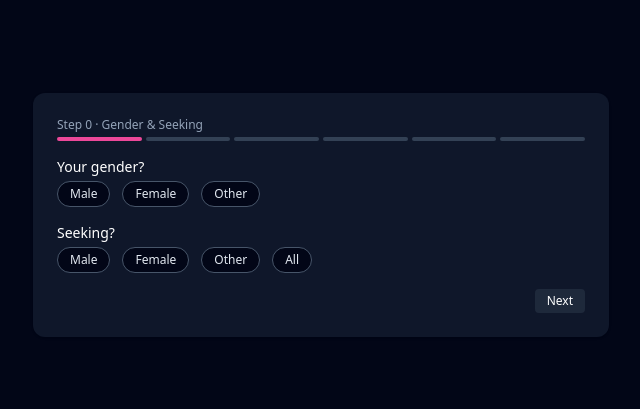
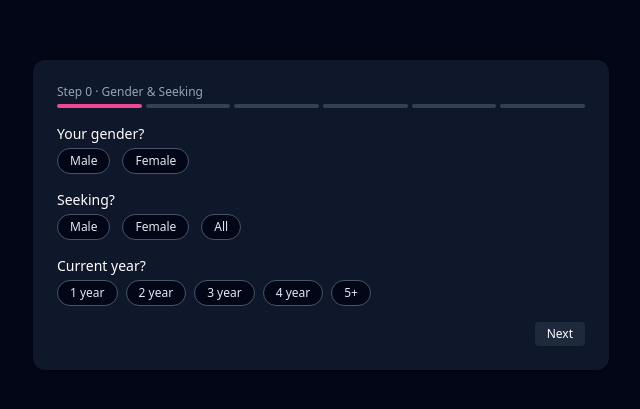
Before and after one commit to babluvalentino-cpu/campus-valentine, a React app in the folder frontend/: page /profile-setup in a window 1280 px wide. Shown: the part 185-594 px from the top of the page, without its empty margins (319-959 px from the left). Built offline with nearby package versions, Linux system fonts and the light colour scheme; the HTML template or start-up script is replaced by a standard one.

Commit message:
Update signup form: remove Other gender option, add year to step 0, remove looking_for question

```diff
--- a/frontend/src/components/ProfileWizard.jsx
+++ b/frontend/src/components/ProfileWizard.jsx
@@ -20,7 +20,6 @@ import React, { useState } from "react";
  *   gaming: 'yes' | 'no',
  *   sports: string[],
  *   vacation: 'mountains' | 'beaches',
- *   lookingFor?: 'long_term' | 'short_term',
  *   idealDate?: 'coffee' | 'movie' | 'dinner',
  *   activity?: 'clubs_party' | 'netflix_chill' | 'gym',
  *   trait: 'humor' | 'intelligence' | 'comfort',
@@ -122,11 +121,11 @@ export function ProfileWizard({ onComplete }) {
     if (currentStep === 0) {
       if (!data.gender) return "Please select your gender.";
       if (!data.seeking) return "Please select who you're seeking.";
+      if (!data.year) return "Please select your current year.";
     } else if (currentStep === 1) {
       if (!isRelationship && !isFriendship) {
         return "Please select what you're looking for.";
       }
-      if (!data.year) return "Please select your current year.";
       if (!data.residence) return "Please select your residence status.";
       if (!data.dietary) return "Please select your dietary preference.";
       if (!data.instrument) return "Please answer if you play an instrument.";
@@ -140,7 +139,6 @@ export function ProfileWizard({ onComplete }) {
       if (!data.vacation) return "Please pick a vacation preference.";
       // sports optional, but we allow empty
     } else if (currentStep === 4 && isRelationship) {
-      if (!data.lookingFor) return "Please choose what you're looking for.";
       if (!data.idealDate) return "Please pick an ideal date.";
       if (!data.activity) return "Please pick a preferred activity.";
     } else if (currentStep === 5) {
@@ -206,7 +204,6 @@ export function ProfileWizard({ onComplete }) {
       sports: data.sports,
       vacation: data.vacation,
 
-      lookingFor: isRelationship ? data.lookingFor : undefined,
       idealDate: isRelationship ? data.idealDate : undefined,
       activity: isRelationship ? data.activity : undefined,
 
@@ -353,12 +350,6 @@ function Step0GenderSeeking({ data, update }) {
             checked={data.gender === "female"}
             onChange={() => update("gender", "female")}
           />
-          <RadioPill
-            label="Other"
-            value="other"
-            checked={data.gender === "other"}
-            onChange={() => update("gender", "other")}
-          />
         </div>
       </div>
 
@@ -378,17 +369,26 @@ function Step0GenderSeeking({ data, update }) {
             onChange={() => update("seeking", "female")}
           />
           <RadioPill
-            label="Other"
-            value="other"
-            checked={data.seeking === "other"}
-            onChange={() => update("seeking", "other")}
-          />
-          <RadioPill
             label="All"
             value="all"
             checked={data.seeking === "all"}
             onChange={() => update("seeking", "all")}
           />
+        </div>
+      </div>
+
+      <div>
+        <p className="mb-1">Current year?</p>
+        <div className="flex flex-wrap gap-2 text-xs">
+          {["1", "2", "3", "4", "5"].map((y) => (
+            <RadioPill
+              key={y}
+              label={y === "5" ? "5+" : `${y} year`}
+              value={y}
+              checked={data.year === y}
+              onChange={() => update("year", y)}
+            />
+          ))}
         </div>
       </div>
     </div>
@@ -413,21 +413,6 @@ function Step1Basics({ data, update }) {
             checked={data.intent === "friendship"}
             onChange={() => update("intent", "friendship")}
           />
-        </div>
-      </div>
-
-      <div>
-        <p className="mb-1">Current year?</p>
-        <div className="flex flex-wrap gap-2 text-xs">
-          {["1", "2", "3", "4", "5"].map((y) => (
-            <RadioPill
-              key={y}
-              label={y === "5" ? "5+" : `${y} year`}
-              value={y}
-              checked={data.year === y}
-              onChange={() => update("year", y)}
-            />
-          ))}
         </div>
       </div>
 
@@ -651,24 +636,6 @@ function Step4DatingStyle({ data, update }) {
   return (
     <div className="space-y-4 text-sm">
       <div>
-        <p className="mb-1">Looking for?</p>
-        <div className="flex flex-wrap gap-3 text-xs">
-          <RadioPill
-            label="Long Term"
-            value="long_term"
-            checked={data.lookingFor === "long_term"}
-            onChange={() => update("lookingFor", "long_term")}
-          />
-          <RadioPill
-            label="Short Term"
-            value="short_term"
-            checked={data.lookingFor === "short_term"}
-            onChange={() => update("lookingFor", "short_term")}
-          />
-        </div>
-      </div>
-
-      <div>
         <p className="mb-1">Ideal date?</p>
         <div className="flex flex-wrap gap-3 text-xs">
           <RadioPill
```
